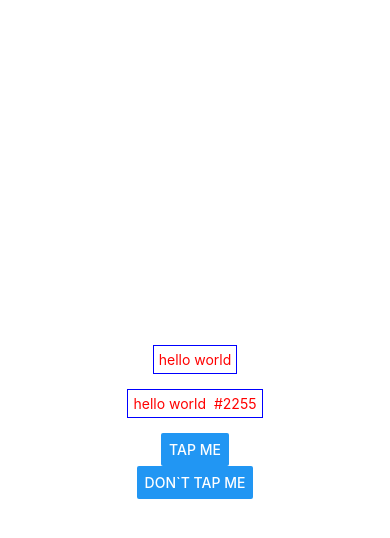
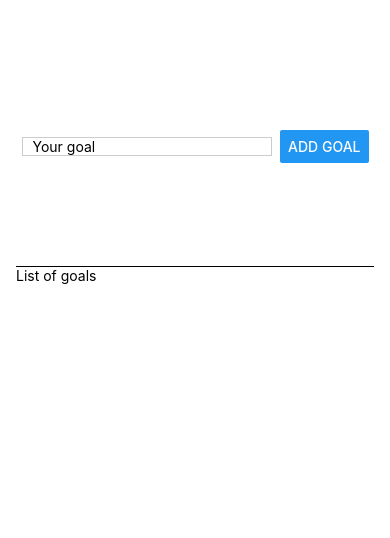
Before and after one commit to Linsted/ReactNative-02, a React Native app: screen / in a window 390 px wide. Shown: the top 538 px of the page. Built offline with nearby package versions, Linux system fonts and the light colour scheme.

Commit message:
feat: add input and button

```diff
--- a/App.js
+++ b/App.js
@@ -1,29 +1,45 @@
-import { Button, StyleSheet, Text, View } from 'react-native';
+import { Button, StyleSheet, Text, TextInput, View } from 'react-native';
 
 export default function App() {
   return (
-    <View style={styles.container}>
-      <Text style={styles.text}>hello world</Text>
-      <Text style={styles.text}>hello world  #2255</Text>
-      <Button style={{ backgroundColor: '#cccfff' }} title='Tap me' />
-      <Button style={{ color: "red" }} title='Don`t tap me' />
+    <View style={styles.appContainer}>
+      <View style={styles.inputContainer}>
+        <TextInput style={styles.textInput} placeholder='Your goal' />
+        <Button title='Add Goal' />
+      </View>
+      <View style={styles.listContainer}>
+        <Text>List of goals</Text>
+      </View>
     </View>
   );
 }
 
 const styles = StyleSheet.create({
-  container: {
+  appContainer: {
+    paddingTop: 50,
+    paddingHorizontal: 16,
     flex: 1,
-    backgroundColor: '#fff',
+  },
+  inputContainer: {
+    flex: 1,
+    flexDirection: 'row',
+    justifyContent: 'center',
+    gap: 8,
+    paddingBottom: 24,
+    borderBottomWidth: 1,
+    borderColor: 'black',
     alignItems: 'center',
-    justifyContent: 'center',
+
+
+
   },
-  text: {
-    marginBottom: 15,
-    color: 'red',
-    padding: 5,
-    borderColor: 'blue',
+  textInput: {
     borderWidth: 1,
-
+    borderColor: '#cccccc',
+    width: '70%',
+    paddingLeft: 10,
+  },
+  listContainer: {
+    flex: 3,
   }
 });
```
